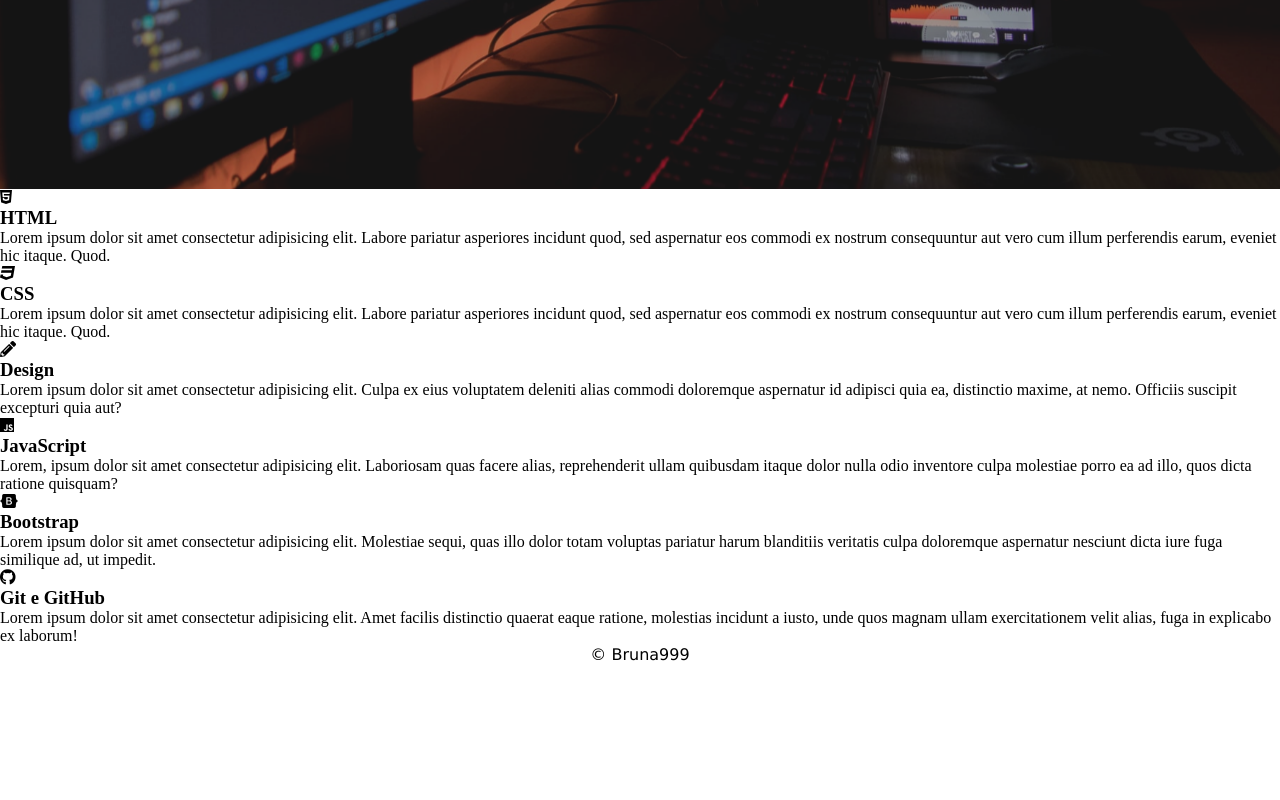
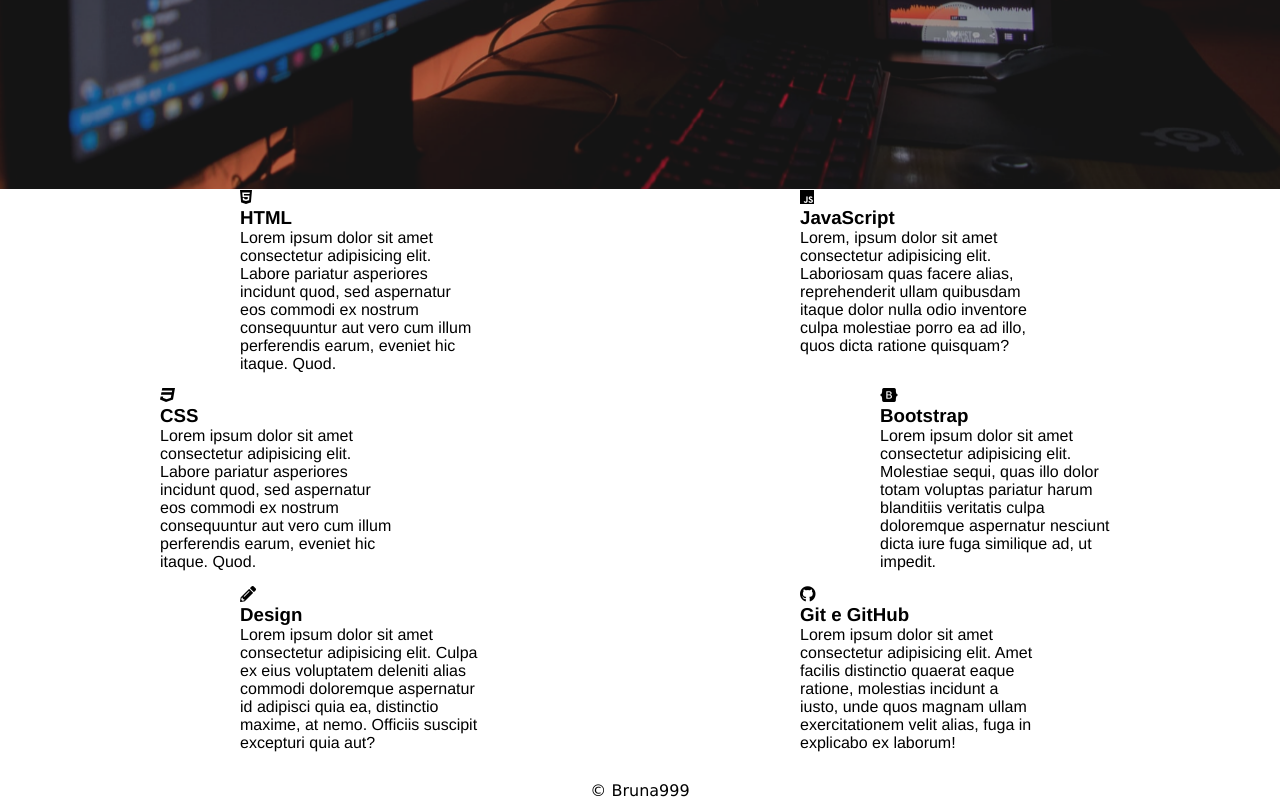
Before and after one commit to Bruna999/Portf-lio, a plain HTML site: page index.html in a window 1280 px wide. Shown: the part 611-1411 px from the top of the page. Before the commit the page ends 1275 px from the top, so only its background shows below. Drawn offline with Linux system fonts and the light colour scheme.

```diff
--- a/style.css
+++ b/style.css
@@ -267,3 +267,41 @@ footer{
     text-align: center;
     font-family: Verdana, Geneva, Tahoma, sans-serif;
 }
+
+.conhecimentos{
+    display: grid;
+    grid-template-columns: repeat(16, 1fr);
+    grid-template-rows: repeat(6, 6rem);
+    row-gap : .2rem;
+    font-family:'Franklin Gothic Medium', 'Arial Narrow', Arial, sans-serif;
+}
+
+.conhecimento:nth-child(1){
+    grid-column: 4 / 7;
+    grid-row: 1 / 3;
+}
+
+.conhecimento:nth-child(2){
+    grid-column: 3 / 6;
+    grid-row: 3 / 5;
+}
+
+.conhecimento:nth-child(3){
+    grid-column: 4 / 7;
+    grid-row: 5 / -1;
+}
+
+.conhecimento:nth-child(4){
+    grid-column: 11 / 14;
+    grid-row: 1 / 3;
+}
+
+.conhecimento:nth-child(5){
+    grid-column: 12 / 15;
+    grid-row: 3 / 5;
+}
+
+.conhecimento:nth-child(6){
+    grid-column: 11 / 14;
+    grid-row: 5 / -3;
+}
```
